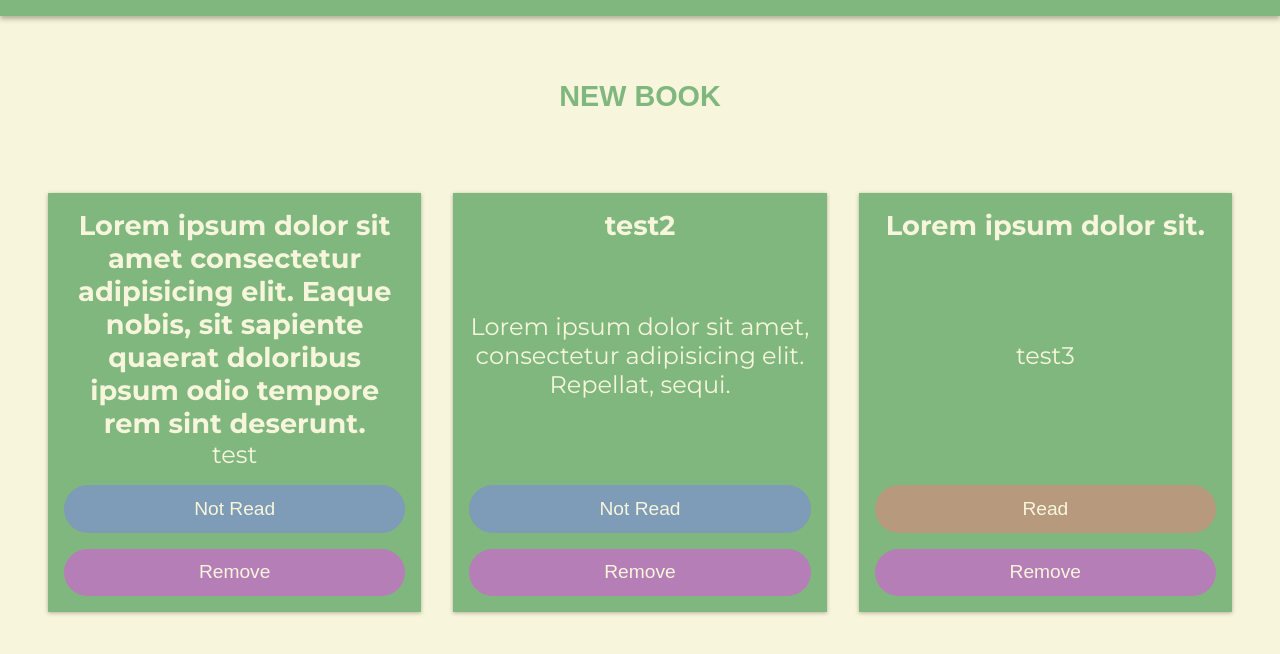
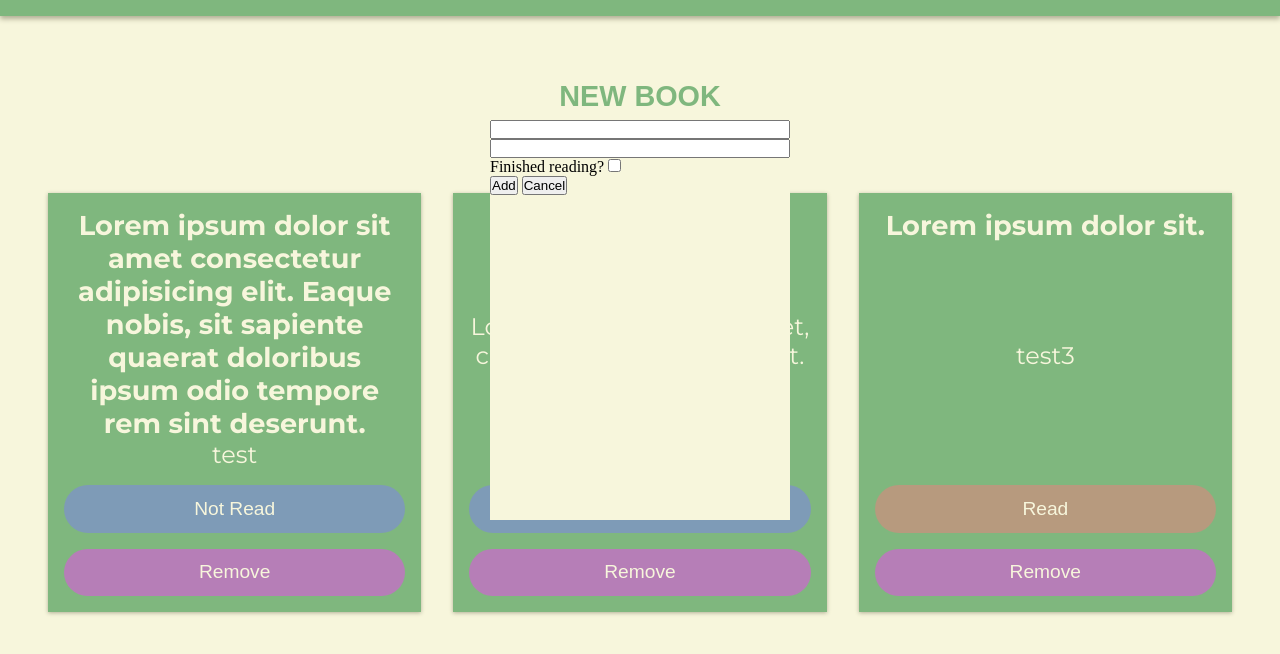
Before and after one commit to RPE8/odin-library, a website: page dist/index.html in a window 1280 px wide. Shown: the part 80-734 px from the top of the page. Drawn offline with Linux system fonts and the light colour scheme.

Commit message:
Change structure of dialog and add initial styles

```diff
--- a/dist/index.html
+++ b/dist/index.html
@@ -27,7 +27,12 @@
 	</main>
 	<div class="dialog">
 		<div class="dialog__content">
-			<input type="text" class="title"><input type="text" class="author"><input type="checkbox" class="read">
+			<input type="text" class="title">
+			<input type="text" class="author">
+			<div class="">
+				<label for="read">Finished reading?</label>
+				<input id="read" type="checkbox" class="read">
+			</div>
 			<div class="dialog__footer">
 				<button class="ok dialog__ok">Add</button>
 				<button class="cancel dialog__cancel">Cancel</button>
--- a/dist/style.css
+++ b/dist/style.css
@@ -26,6 +26,7 @@
 	--book-tile-bg-color: var(--color-3);
 	--book-tile-shadow-color: var(--color-5);
 	--book-font-color: var(--color-1);
+	--dialog-bg-color: var(--color-1);
 }
 
 *, *::before, *::after {
@@ -44,7 +45,18 @@ body {
 }
 
 .dialog {
-	display: none;
+	position: fixed;
+  top: 50%;
+  left: 50%;
+  transform: translate(-50%, -50%);
+	width: min(80%, 300px);
+	height: min(50%, 500px);
+	background-color: var(--dialog-bg-color);
+}
+
+.dialog__content {
+	display: flex;
+	flex-direction: column;
 }
 
 .header {
```
